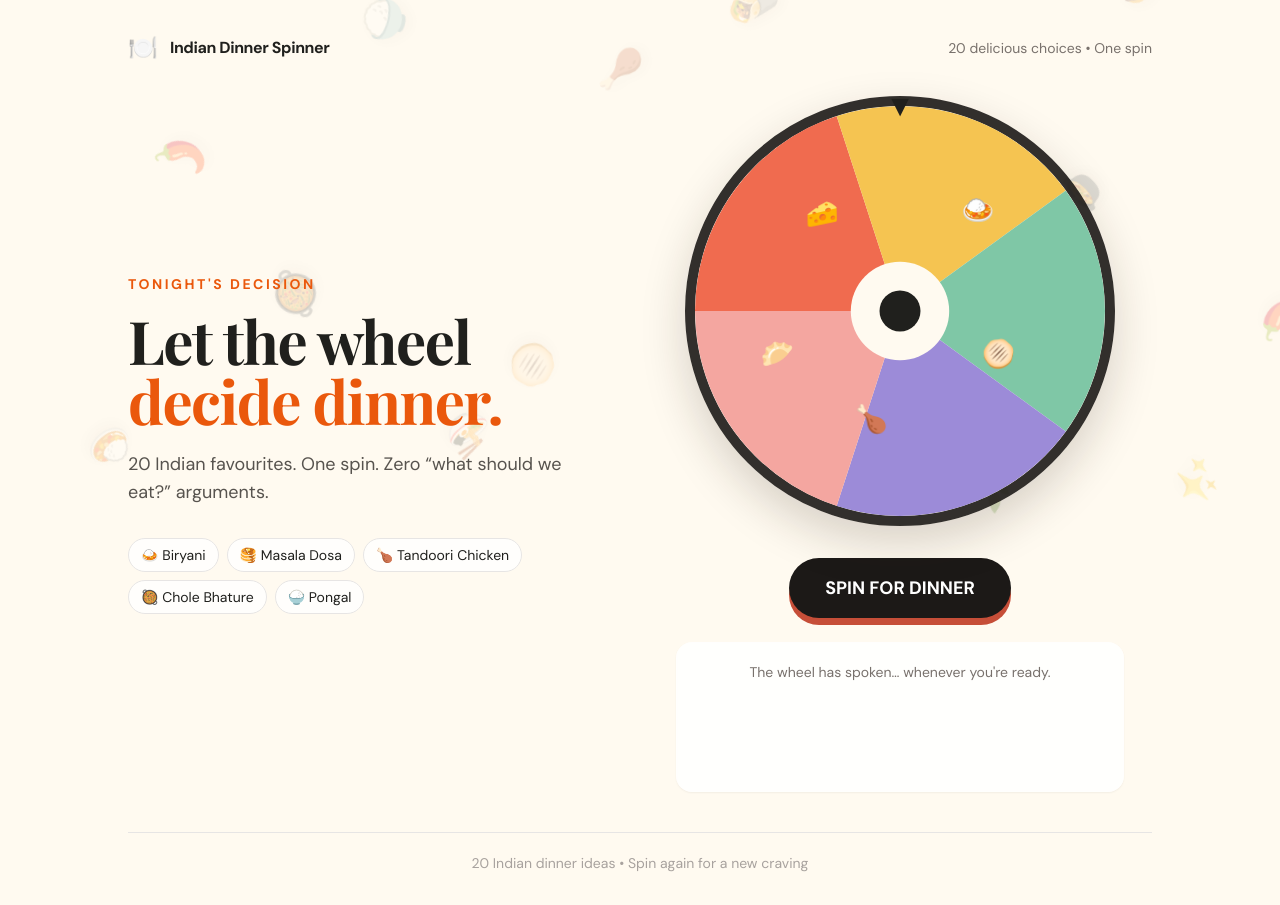
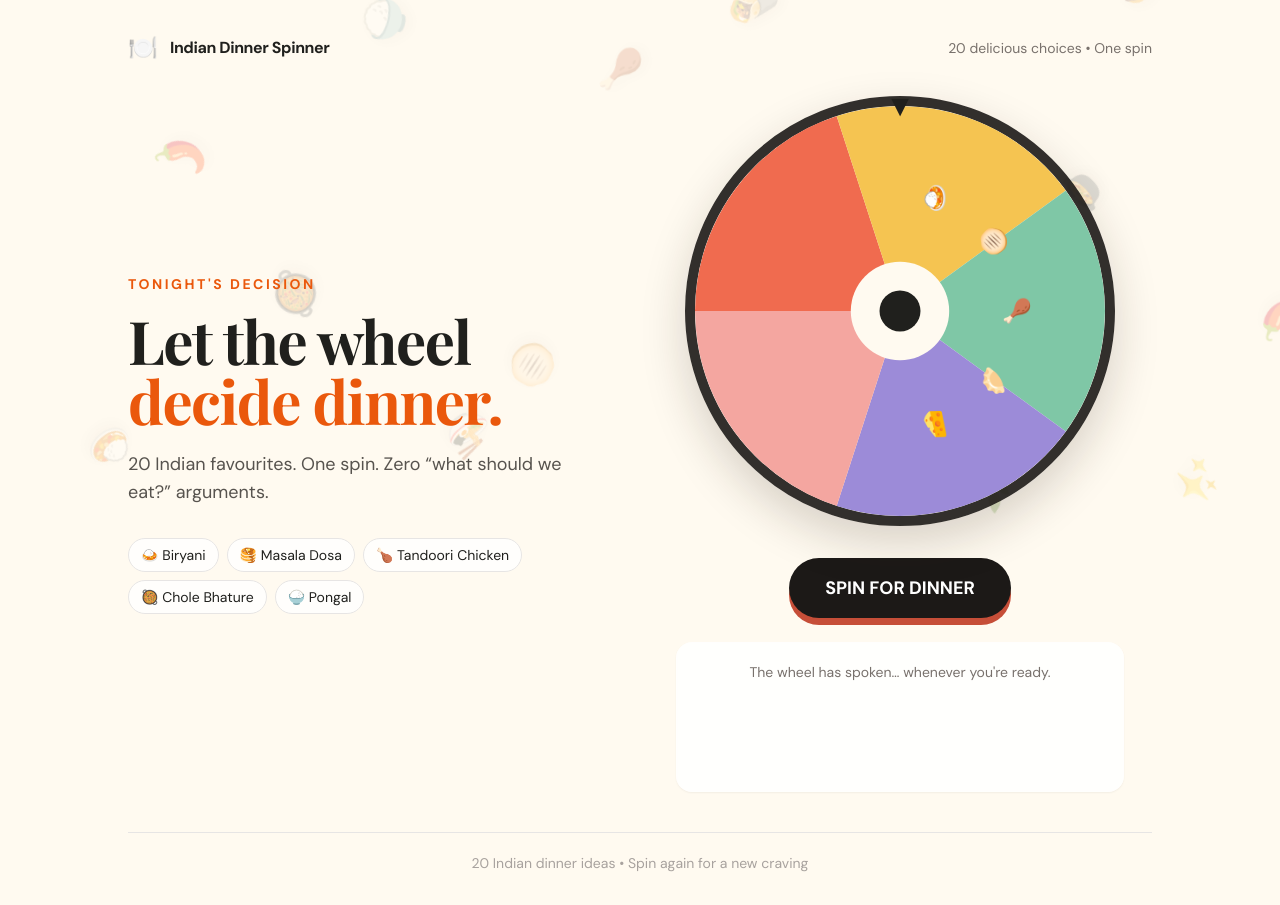
Before and after one commit to Shruti-K-A/Digital-Spinner, a plain HTML site: page public/index.html in a window 1280 px wide. Drawn offline with nearby package versions, Linux system fonts and the light colour scheme.

Commit message:
Fix the dinner spinner wheel emoji alignment during rotation
Repositioned the wheel emojis into the correct colored slices and placed them inside the same rotating SVG group as the wheel sectors so they stay aligned while spinning.

v8

```diff
--- a/public/index.html
+++ b/public/index.html
@@ -10,7 +10,7 @@
 <div class="flex flex-col items-center">
 <div class="relative w-[min(78vw,430px)] aspect-square"><div class="absolute -top-2 left-1/2 -translate-x-1/2 z-20 text-3xl">▼</div>
 <div id="wheel" class="absolute inset-0 rounded-full border-[10px] border-stone-900/90 shadow-[0_18px_45px_rgba(40,30,15,.18)] overflow-hidden transition-transform duration-[3200ms] ease-[cubic-bezier(.12,.75,.18,1)]">
-<svg viewBox="0 0 100 100" class="w-full h-full"><g transform="rotate(-90 50 50)"><path d="M50 50 L50 0 A50 50 0 0 1 97.55 34.55 Z" fill="#f06b4f"/><path d="M50 50 L97.55 34.55 A50 50 0 0 1 79.39 90.45 Z" fill="#f5c451"/><path d="M50 50 L79.39 90.45 A50 50 0 0 1 20.61 90.45 Z" fill="#7fc7a6"/><path d="M50 50 L20.61 90.45 A50 50 0 0 1 2.45 34.55 Z" fill="#9c8bd8"/><path d="M50 50 L2.45 34.55 A50 50 0 0 1 50 0 Z" fill="#f4a6a0"/></g><circle cx="50" cy="50" r="12" fill="#fffaf0"/><circle cx="50" cy="50" r="5" fill="#20201d"/><g font-size="6.5" text-anchor="middle" dominant-baseline="middle"><text x="69" y="26">🍛</text><text x="74" y="61">🫓</text><text x="43" y="77">🍗</text><text x="20" y="61">🥟</text><text x="31" y="27">🧀</text></g></svg></div></div>
+<svg viewBox="0 0 100 100" class="w-full h-full"><g transform="rotate(-90 50 50)"><path d="M50 50 L50 0 A50 50 0 0 1 97.55 34.55 Z" fill="#f06b4f"/><path d="M50 50 L97.55 34.55 A50 50 0 0 1 79.39 90.45 Z" fill="#f5c451"/><path d="M50 50 L79.39 90.45 A50 50 0 0 1 20.61 90.45 Z" fill="#7fc7a6"/><path d="M50 50 L20.61 90.45 A50 50 0 0 1 2.45 34.55 Z" fill="#9c8bd8"/><path d="M50 50 L2.45 34.55 A50 50 0 0 1 50 0 Z" fill="#f4a6a0"/><g font-size="5.8" text-anchor="middle" dominant-baseline="middle"><text x="77.6" y="59">🍛</text><text x="67" y="73.5">🫓</text><text x="50" y="79">🍗</text><text x="33" y="73.5">🥟</text><text x="22.4" y="59">🧀</text></g></g><circle cx="50" cy="50" r="12" fill="#fffaf0"/><circle cx="50" cy="50" r="5" fill="#20201d"/></svg></div></div>
 <button id="spinButton" class="mt-8 rounded-full bg-stone-900 px-9 py-4 text-lg font-bold text-white shadow-[0_7px_0_#c64e38] transition hover:-translate-y-0.5 hover:bg-stone-800 active:translate-y-1 active:shadow-[0_3px_0_#c64e38]">SPIN FOR DINNER</button>
 <div class="mt-6 min-h-[150px] w-full max-w-md rounded-2xl bg-white/85 p-5 text-center shadow-sm backdrop-blur-sm" aria-live="polite"><p id="status" class="text-sm text-stone-500">The wheel has spoken… whenever you're ready.</p><p id="result" class="font-['Playfair_Display'] text-4xl mt-1"></p><p id="description" class="mt-2 text-sm leading-6 text-stone-600"></p></div></div></section>
 <footer class="mt-10 pt-5 border-t border-stone-200 text-center text-sm text-stone-400">20 Indian dinner ideas • Spin again for a new craving</footer>
```
